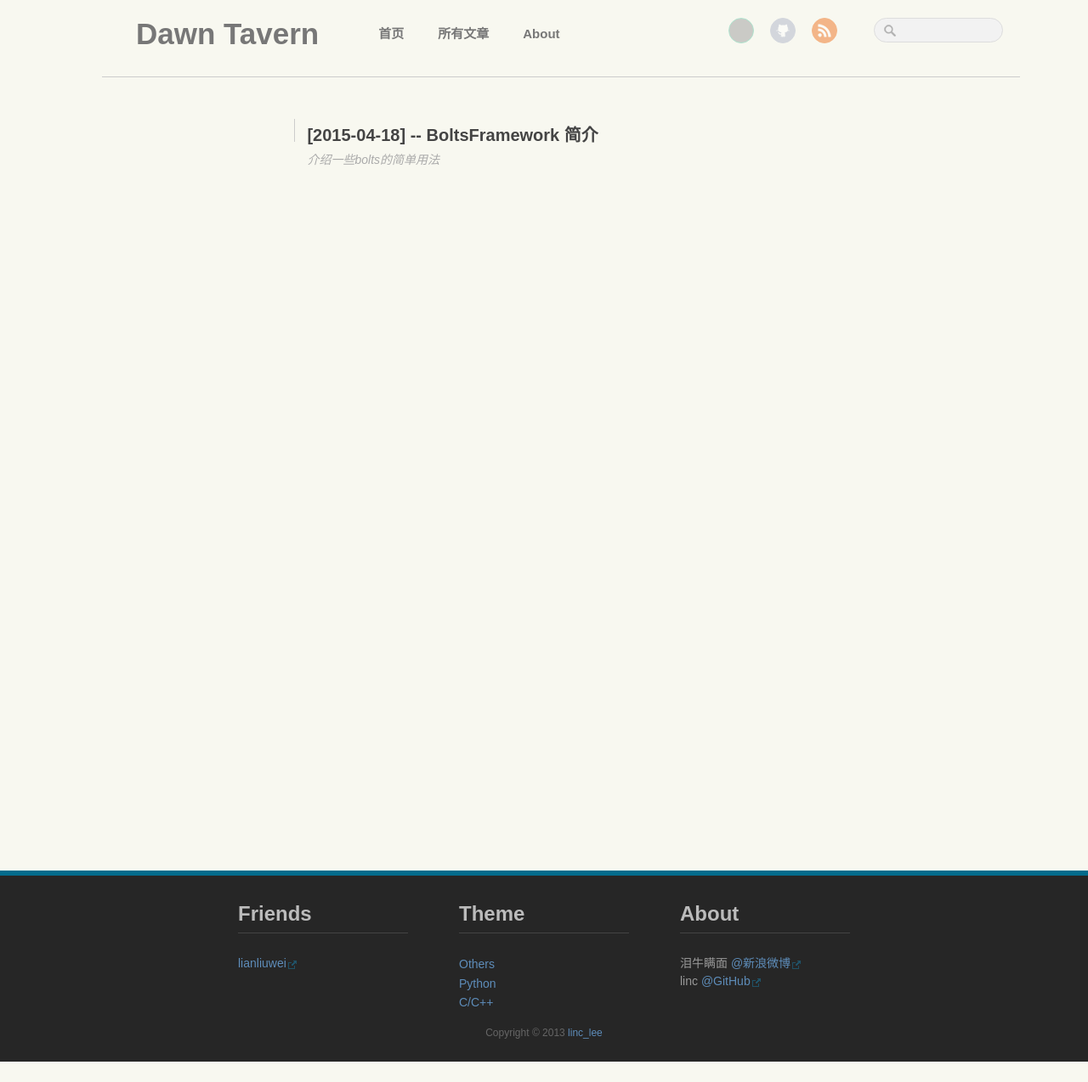
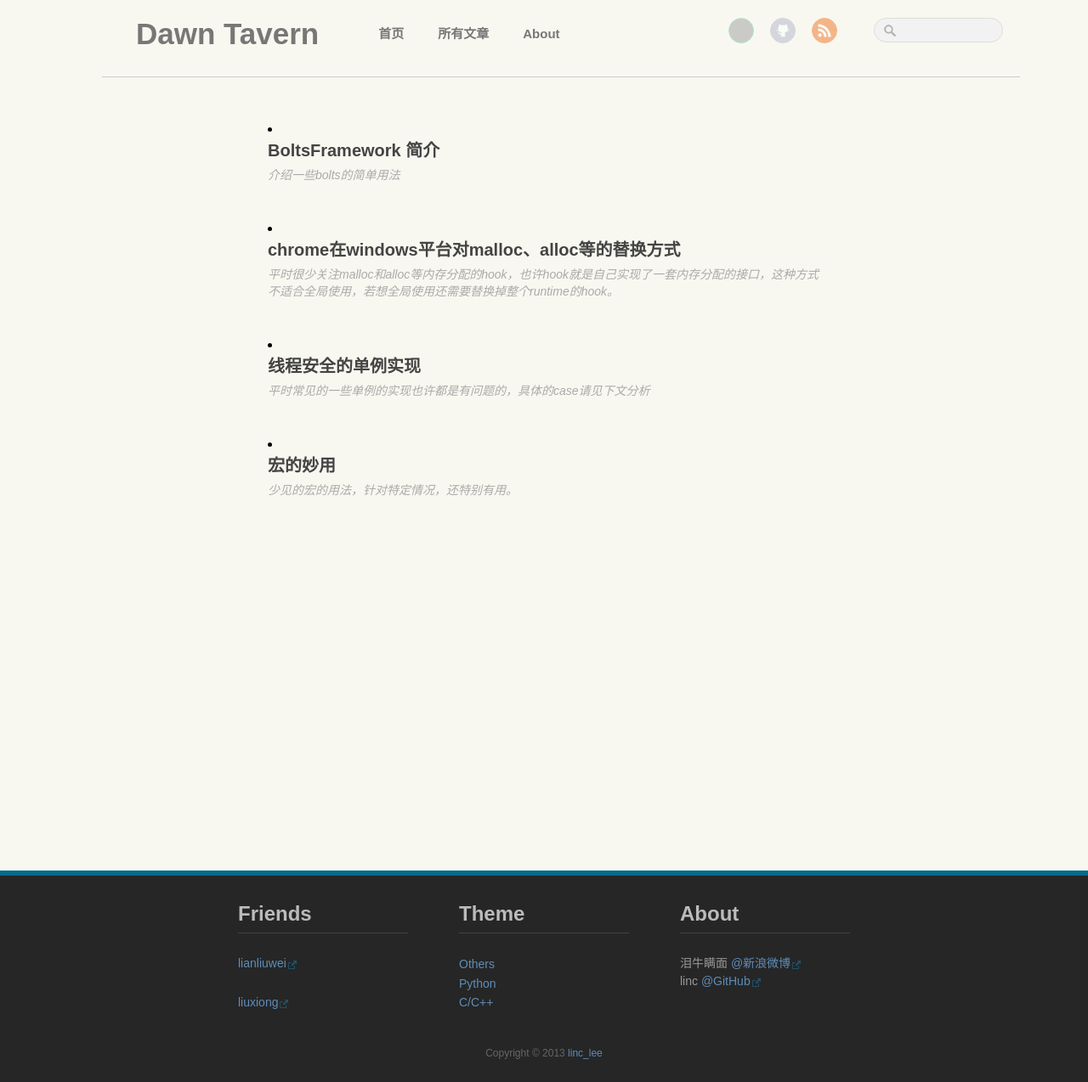
Before and after one commit to lincleejun/lincleejun.github.com, a Jekyll site: the page built from index.html, in a window 1280 px wide. Shown: the whole page at 85% size. Built offline with Jekyll 4.4.1, drawn with Linux system fonts in a browser that asks for light colours; Markdown is read by kramdown in place of the engine named in the settings; before the commit the page ends 1250 px from its top, so only the background shows below that; some of the changed lines change nothing that is shown; grey boxes are pictures that could not be loaded.

Commit message:
add old posts

````diff
--- a/_layouts/page.html
+++ b/_layouts/page.html
@@ -36,6 +36,8 @@ layout:           default
 
 				<p><a href="http://lianliuwei.github.io/" class="external" target="_blank" title="loyoen">lianliuwei</a>
 				</p>
+                <p><a href="http://liuxiong332.github.io/" class="external" target="_blank" title="loyoen">liuxiong</a>
+                </p>
 <!--
 				<p><a href="http://loyoen1990.blog.163.com/" class="external" target="_blank" title="loyoen">loyoen</a>
 			  <br/>
--- /dev/null
+++ b/_posts/blog/2013-10-25-macro-tricks.md
@@ -0,0 +1,118 @@
+---
+layout: post
+title: 宏的妙用
+description: 少见的宏的用法，针对特定情况，还特别有用。
+category: blog
+---
+
+尽管宏在C++中名声不怎么好，但是有时候使用起宏来还是挺方便直观的，一些小技巧能够省下许多代码篇幅也是很爽的。
+
+
+
+背景
+
+有时候需要定义一些枚举和这些枚举对应的字符串，如：错误代码及错误描述，经常我们按照如下方式进行
+
+复制代码
+```cpp
+enum ErrorCode {
+    kOK,
+    kFailed,
+    kUnkown,
+    kFoo,
+    kBar,
+};
+
+const char* error_details_ [] = {
+    "kOk",
+    "kFailed",
+    "kUnkown",
+    "kFoo",
+    "kBar",
+};
+```
+复制代码
+当错误代码数量不是很大时，这种维护可能还没问题，当遇到枚举的值发生变更及修改调整等。可能就需要付出惨烈的代价了，因为量大，所以修改起来比较麻烦，还有位置ID的对应等，于是产生了下面一种升级描述方式。
+
+复制代码
+```cpp
+struct ErrorDescrible {
+    int error_code;
+    const char* describle;
+} error_details_[] = {
+    {kOK, "kOK"},
+    {kFailed, "kFailed"},
+    {kUnkown, "kUnkown"},
+    {kFoo, "kFoo"},
+    {kBar, "kBar"},
+};
+```
+复制代码
+这种方式呢，针对于枚举的值进行任何的变更都将没太大的影响，不再受枚举的值得约束了，同样修改字符串也变得比较直观了，没那么多束手束脚的内容。
+
+但是问题又来了，假如有100个这种类似的枚举、枚举值及字符串，枚举就得写两次，明显效率低下有没有什么更好的改进方法呢？既能省下重复的代码行，又能完成目前这种简单的需求？
+
+这里呢可以使用宏对这些重复的代码进行扩展。
+
+先上代码看看：
+
+复制代码
+```cpp
+#define ERROR_EXPAND(MAP)\
+    MAP(OK, 1, "OK")\
+    MAP(Failed, 2, "Failed")\
+    MAP(Unkown, 3, "Unkown")\
+    MAP(Foo, 4, "Foo")\
+    MAP(Bar, 5, "Bar")\
+
+enum NewErrorCode {
+#define MAP(code, value, describle) k##code = value,
+    ERROR_EXPAND(MAP)
+#undef MAP
+};
+
+struct ErrorDescrible {
+    int error_code;
+    const char* describle;
+} error_details_[] = {
+#define MAP(code, value, describle) {k##code, describle},
+    ERROR_EXPAND(MAP)
+#undef MAP
+};
+```
+复制代码
+完成的功能基本一样，而且还扩展了枚举的值不在是从0开始了，可以说是任意的了。有了这个这个妈妈再也不怕我重复写这块代码了。简洁直观，任意修改，调动。
+
+
+
+看懂了之后其实很简单，就是通过宏扩展将宏一行一行的展开，根据需要挑选出本结构关心的字段，然后拼凑成一个简要的代码，这样就不会再多出写重复的代码。
+
+
+
+原理分析：
+
+将ERROR_EXPAND看成一个元组或者数组的话，map就是应用在其上的一个修士，将现有的内容转换成我想要的。通过不同的MAP宏扩展成不同的内容，完成不同的功能，
+
+
+
+当与枚举关联两三个时，优势比较明显，但是若枚举扩展时变换太多，会导致代码不那么直观，也无法调试。
+
+
+
+
+
+pros：
+
+     减少枚举的重复，使代码读起来更轻松。
+
+
+
+cons：
+
+     缺点就是当不熟悉这个枚举时，或者不熟悉如何展开时，对许多宏的展开还是略有点茫然。
+
+
+
+参考：
+
+  libuv的源码。
--- /dev/null
+++ b/_posts/blog/2013-10-25-sigleton.md
@@ -0,0 +1,215 @@
+---
+layout: post
+title: 线程安全的单例实现
+description: 平时常见的一些单例的实现也许都是有问题的，具体的case请见下文分析
+category: blog
+---
+
+
+## 背景描述
+说明：singleton有各式各样的翻译，因人口味而异，所以，本文中对singleton就直接用英文了。
+
+singleton的实现方式也多多，以下只是做一种非侵入的使用double-checked locking方式进行描述，有错误的地方尽情拍砖。
+
+    在整个软件开发中，singleton应该是使用最广泛的一种设计模式，也几乎每个人都写过若个版本的单例实现，在这些singleton实现中，很大一部分实现均是有问题的，甚至是错误。以下从两个方面进行说明为什么，第一：singleton的生命周期问题，如：有A、B两个singleton，初始化顺序为A、B，析构顺序当然为B、A，但是在A析构时调用了B，这时候将会产生什么结果？ 第二：C++11以前语言本身没有提供内存边界（memory barrier）这个东西（其他语言也会有这个问题），C++的内存模型就不支持内存边界，导致在编译器优化或者cpu乱序（out-of-order）执行时，产生了非预期的结果，且该现象很难复现。
+
+如果您已经熟练使用singleton我建议您直接跳到singleton高级版，查看最后c++11带来的memory barrier给C++程序猿带来的福利。
+
+singleton初级版
+```cpp
+Foo* GetFooInstance() {
+    static Foo foo;
+    return &foo;
+}
+```
+
+或者
+
+```cpp
+Foo& GetFooInstance() {
+    static Foo foo;
+    return foo;
+}
+```
+这种实现是最原始的版本，有时在项目中也是见的最多的一个版本，在单线程程序，甚至在许多单核设备上问题都不是很大，但是遇到多核多线程时，也许就会跪了，是否会有问题还与Foo在构造函数中是否有额外的初始化有关，额外初始化就会花费时间，这样多线程访问到`GetFooInstance`时，也许会有可能会构造两次foo。这样就有了下面一个升级版。
+
+singleton升级版
+
+```cpp
+Foo* GetFooInstance() {
+    static Foo* foo = NULL;
+    if (NULL == foo) {
+        foo = new Foo;   // (1)
+    }
+    return foo;
+}
+```
+这次升级后与上次相差不大，但是可以在(1)后面干点额外的东西了，如二段初始化等，但是还是没避免多线程问题。再次升级一下。
+
+```cpp
+template <typename T>
+class DefaultAllocatorTraits
+{
+public:
+    static T* Allocate()
+    {
+        return new T;
+    }
+    static void Delete(T* t)
+    {
+        typedef char type_must_be_complete[ sizeof(T)? 1: -1 ];
+        delete t;
+    }
+};
+
+
+template <class T, class allocator = DefaultAllocatorTraits<T> >
+class Singleton    {
+public:
+    Singleton()
+        : singleton_(NULL) {
+        InitializeCriticalSection(&wait_event_);
+    }
+    ~Singleton() {
+        DeleteCriticalSection(&wait_event_);
+        allocator::Delete(singleton_);
+    }
+    T* GetInstance() {
+        // (1)
+        if (NULL == singleton_)    {
+            // (2)
+            EnterCriticalSection(&wait_event_);
+            // (3)
+            if (NULL == singleton_)    {
+                singleton_ = allocator::Allocate();
+            }
+            LeaveCriticalSection(&wait_event_);
+        }
+        return singleton_;
+    }
+private:
+    CRITICAL_SECTION wait_event_;
+    T*  singleton_;
+};
+```
+
+
+以上代码使用方式为
+
+```cpp
+static Singleton<Foo> foo;
+foo.GetInstance();
+```
+
+代码看似很长，只是想看清所有内容而已，全部内容都在GetInstance中了，这里面的代码是以windows为例的，为了示例就没有封装锁了，意思一下即可，锁的位置可以放到(1)处，这时候呢每次进入到这个函数里面都得加一次锁，虽然没什么问题，但是消耗挺大的，所以放到（2）处，当获取到临界区的使用权限后，在对singleton_ 进行一次检查,并申请内存内存初始化等,这里进行二段初始化、三段初始化都已经没有问题了，这就是所谓的“Double-Checked Locking”。以下简称DCL。
+DCL解决了大部分情况下遇到的多数问题，如碰到多线程，即使两个线程都进入到二的位置，A线程获得临界区，进入到（3）然后执行完毕后退出临界区，B线程再进入，这时候由于检查了singleton_的有效性，所以不会再次初始化，以后都将不会进入到（2），所以这个版本的singleton基本能够投入使用了。
+但是这也不是没问题的，这里的singleton只负责了申请内存，没有释放，当然整个程序都有效的，有无释放都无所谓了。不过没释放总感觉少点啥，不是吗？
+
+singleton高级版
+传说中，C提供了一个高端的API`[atexit](http://www.cplusplus.com/reference/cstdlib/atexit/)`,这个东西呢能让我们注册一个在程序退出时调用函数的方法，在析构之前，也挺好，如果看着不爽或者不太想用这个时，可以自行实现，chrome的base库里面提供了一个实现[AtExit](http://src.chromium.org/viewvc/chrome/trunk/src/base/at_exit.h?revision=148405),这个都是小事，问题是这个能够辅助我们解决内存释放问题了，修改上面的单例，在申请内存的地方注册一下退出接口。我这里就使用的是`AtExitManager`因为C库那玩意儿不带参数，不能满足我的这个需求。
+修改如下
+
+
+```cpp
+T* GetInstance()
+{
+    if (NULL == singleton_)
+    {
+        EnterCriticalSection(&wait_event_);
+        if (NULL == singleton_)
+        {
+            singleton_ = memory_traits::Allocate();
+            AtExitManager::RegisterCallback(Singleton::OnExit, this);
+        }
+        LeaveCriticalSection(&wait_event_);
+    }
+    return singleton_;
+}
+static void OnExit(void* singleton) {
+    Singleton<T, allocator>* me =
+        reinterpret_cast<Singleton<T, allocator>*>(singleton);
+        allocator::Delete(me->singleton_);
+}
+```
+实现还是比较粗糙的，但是至少能够初始化，能够释放了，不考他自身自灭了。
+到了现在，还是没能解决我的目的，重新初始化及[乱序执行](http://en.wikipedia.org/wiki/Out-of-order_execution)的问题。甚至有时候编译器优化的recorder等一系列的问题，都有可能导致代码并不是按照人想的一样执行
+如
+
+```cpp
+T* GetInstance()
+{
+    // (1)
+    if (NULL == singleton_)
+    {
+        // (2)
+        EnterCriticalSection(&wait_event_);
+        // (3)
+        if (NULL == singleton_)
+        {
+            // (4)
+            singleton_ = allocator::Allocate();
+        }
+        LeaveCriticalSection(&wait_event_);
+    }
+    return singleton_;
+}
+```
+这段代码中，（3）、（4）处的内容被out-of-order执行的cpu弄到前面去执行的话，产生的问题将不可预料，当然这种情况也极少。
+在C++11修改过多线程的内存模型后，添加了memory barrier的东西，使指令在指定的一段内存中不会被使用乱序执行，当然memory barrier这个东西不是所有平台都支持的。有了这个之后修改上面的内容，（注：在java5.1以前的内存模型也会有这个问题，至于现在是否有修改不知道。。。求答案）。
+
+```cpp
+T* GetInstance()
+{
+    std::atomic_thread_fence(std::memory_order_acquire);
+    if (NULL == singleton_)
+    {
+        EnterCriticalSection(&wait_event_);
+        if (NULL == singleton_)
+        {
+            singleton_ = allocator::Allocate();
+        }
+        LeaveCriticalSection(&wait_event_);
+    }
+    std::atomic_thread_fence(std::memory_order_release);
+    return singleton_;
+}
+```
+至于`memory_order_release`放到`singleton_ = allocator::Allocate()`后面也没太大关系。
+有了这么一玩意儿,在fence之间的代码就不会乱序执行了,当然需要编译器支持才能编译的过,详情参见[cplusplus.com](http://www.cplusplus.com/reference/atomic/atomic_thread_fence/?kw=atomic_thread_fence).
+注：linux平台提供了一些barrier可以使用，也能解决该问题。
+最后一个问题，单例牺牲后的恢复，这个问题，在前面提供析构函数的地方基本已经得到解决，有了析构函数之后，对原有变量稍加改动即可。
+因为，使用AtExitManager来控制生命周期后，按如下方式使用：
+
+
+```cpp
+int main() {
+    AtExitManager exit_manager;
+    // other operations.
+    return 0;
+}
+```
+`exit_manager`的生命周期受main控制，所以呢，肯定先于其他静态变量析构，在`exit_manager`退出时就会一一将单例析构，即使出现A B B A，A在调用B的情况，也会重新初始化单例B，因为静态变量还没析构，继续注册，继续析构，所以这种问题得以解决。
+到这里实现的单例，应该来说还是比较完善了。可以尽情的happy了。
+### lock free ###
+
+前面的所有实现中均采用了锁的机制，现在应用的也挺多，但是编程难度挺高的一个lock free，可以让减少锁的使用，同时还可以提高性能，由于这个话题没能具体衡量，所以只好简要一笔带过。留作以后完善。
+
+直接参考chrome的源码也就是讲前面的锁换成一个spin lock，采用原子操作，减少整体线程切换及切换到内核状态等一系列的开销。
+
+参考实现：
+
+[chrome](http://src.chromium.org/viewvc/chrome/trunk/src/base/lazy_instance.h?revision=204953)
+
+这里面的lazy_instance就可以稍加修改拿来使用。
+
+## 结论
+
+最终我们使用DCL的方式实现了一个近乎完善的singleton，但是这只是其中的一种方法，如：c++11提供了一个方法[call_once](http://en.cppreference.com/w/cpp/thread/call_once)，这个一看名字，对于单例来说太爽了。方法多多。
+
+### 参考 ###
+
+- [Double-Checked Locking is Broken](http://www.cs.umd.edu/~pugh/java/memoryModel/DoubleCheckedLocking.html)
+- [C++ and the Perils of Double-Checked Locking by scott meyers and andrei alexandrescu](http://www.aristeia.com/Papers/DDJ_Jul_Aug_2004_revised.pdf)
+- [Double-Checked Locking Is Fixed In C++11](http://preshing.com/20130930/double-checked-locking-is-fixed-in-cpp11/)
+- [chrome lazy_instance](http://src.chromium.org/viewvc/chrome/trunk/src/base/lazy_instance.h?revision=204953)
+- [api design for c++ 第三章]
--- /dev/null
+++ b/_posts/blog/2013-11-02-chrome-memory-alloc.md
@@ -0,0 +1,197 @@
+---
+layout: post
+title: chrome在windows平台对malloc、alloc等的替换方式
+description: 平时很少关注malloc和alloc等内存分配的hook，也许hook就是自己实现了一套内存分配的接口，这种方式不适合全局使用，若想全局使用还需要替换掉整个runtime的hook。
+category: blog
+---
+
+## 背景
+
+这里的标准内存申请释放指的是语言本身使用的malloc、free、calloc、new、delete等。
+
+平台windows 7. 其他平台得绕道了- -！。
+
+## 热身
+
+使标准库的malloc、free等函数调用我们自己的实现通常有两种方法，一种，iat hook等形式，另外一种就是替换标准库为新实现。
+
+第一种实现估计是老生常谈了，没啥新颖的，但是会杀毒软件等当为病毒等玩意儿干，狗拿耗子啊。
+
+第二种方法，在没有看过chrome的allocator工程的具体实现之前或者说没看过prep_libc.py这个脚本以前，一直都没有这个概念，又一次感觉弱爆了。
+
+技术要点
+
+其实第二种说白了也很简单，实现就是通过visual studio 提供lib命令，将库里面的默认malloc等实现给移除。链接库的时候，使用新的libcmt.lib进行链接即可。由于是已经将malloc等函数给移除了，所以这时就需要自己实现一份就行了，然后链接，不会出现二义性。世界变得又美好了。
+
+这份新实现的malloc等函数就可以任意的实现了（chrome中在base/allocator/allocator_shim.cc中）。如：chrome用tcmalloc等来替换原生的内存申请函数。至于tcmalloc的性能什么的自行google。
+
+来一段内存申请的函数瞧瞧
+
+```cpp
+void* malloc(size_t size) __THROW {
+  void* ptr;
+  for (;;) {
+#ifdef ENABLE_DYNAMIC_ALLOCATOR_SWITCHING
+    switch ( allocator) {
+      case JEMALLOC :
+        ptr = je_malloc( size);
+        break;
+      case WINHEAP :
+      case WINLFH :
+        ptr = win_heap_malloc( size);
+        break;
+      case TCMALLOC :
+      default:
+        ptr = do_malloc( size);
+        break;
+    }
+#else
+    // TCMalloc case.
+    ptr = do_malloc( size);
+#endif
+    if ( ptr)
+      return ptr ;
+
+    if (! new_mode || !call_new_handler (true))
+      break;
+  }
+  return ptr;
+}
+```
+就一堆宏了，说到底都交给tcmalloc去干苦力去，没啥好讲的。
+
+在进入prep_libc.py脚本之前，来一段lib里面的内容看看，
+
+从%VCInstallDir%VC\lib\libcmt.lib中导出关于malloc.obj部分的信息
+
+```
+f:\dd\vctools\crt_bld\SELF_X86\crt\src\build\INTEL\mt_obj\malloc.obj
+f:\dd\vctools\crt_bld\SELF_X86\crt\src\build\INTEL\mt_obj\msize.obj
+f:\dd\vctools\crt_bld\SELF_X86\crt\src\build\INTEL\mt_obj\realloc.obj
+f:\dd\vctools\crt_bld\SELF_X86\crt\src\build\INTEL\mt_obj\recalloc.obj
+
+\libcmtd.lib
+
+f:\dd\vctools\crt_bld\SELF_X86\crt\src\build\INTEL\xmt_obj\malloc.obj
+f:\dd\vctools\crt_bld\SELF_X86\crt\src\build\INTEL\xmt_obj\msize.obj
+f:\dd\vctools\crt_bld\SELF_X86\crt\src\build\INTEL\xmt_obj\realloc.obj
+f:\dd\vctools\crt_bld\SELF_X86\crt\src\build\INTEL\xmt_obj\recalloc.obj
+```
+其余内存省略了。。
+
+
+从chrome的allocator工程中导出的信息看一下
+```cpp
+..\..\build\Debug\obj\allocator\allocator_shim.obj
+..\..\build\Debug\obj\allocator\jemalloc.obj
+```
+注意：
+
+allocator工程的内存申请释放函数在allocator_shim.obj中。
+
+好叻，现在的任务就是讲libcmtd.lib中的malloc.obj给移走。剩余部分不变，然后依赖上添加allocator工程即可。工程属性中添加上忽略libcmtd.lib。不忽略就会依赖默认的了- -！
+
+
+大体思路已经屡清了。就是将%VCInstallDir%VC\lib\libcmtd.lib拷贝一份，拷贝内容的malloc.obj等内容是被移除的，然后依赖allocator库。去掉默认libcmtd的依赖。
+
+上prep_libc.py
+
+```python
+#!/usr/bin/env python
+# Usage: prep_libc.py <VCLibDir> <OutputDir> <arch>
+#
+# VCLibDir is the path where VC is installed, something like:
+#    C:\Program Files\Microsoft Visual Studio 8\VC\lib
+# OutputDir is the directory where the modified libcmt file should be stored.
+# arch is either 'ia32' or 'x64'
+
+import os
+import shutil
+import subprocess
+import sys
+
+def run(command, filter=None):
+  """Run |command|, removing any lines that match |filter|. The filter is
+  to remove the echoing of input filename that 'lib' does."""
+  popen = subprocess.Popen(
+      command, stdout=subprocess.PIPE, stderr=subprocess.STDOUT)
+  out, _ = popen.communicate()
+  for line in out.splitlines():
+    if filter and line.strip() != filter:
+      print line
+  return popen.returncode
+
+def main():
+  bindir = 'SELF_X86'
+  objdir = 'INTEL'
+  vs_install_dir = sys.argv[1]
+  outdir = sys.argv[2]
+  if "x64" in sys.argv[3]:
+    bindir = 'SELF_64_amd64'
+    objdir = 'amd64'
+    vs_install_dir = os.path.join(vs_install_dir, 'amd64')
+  output_lib = os.path.join(outdir, 'libcmt.lib')
+  shutil.copyfile(os.path.join(vs_install_dir, 'libcmt.lib'), output_lib)
+  shutil.copyfile(os.path.join(vs_install_dir, 'libcmt.pdb'),
+                  os.path.join(outdir, 'libcmt.pdb'))
+
+  vspaths = [
+    'build\\intel\\mt_obj\\',
+    'f:\\dd\\vctools\\crt_bld\\' + bindir + \
+      '\\crt\\src\\build\\' + objdir + '\\mt_obj\\',
+    'F:\\dd\\vctools\\crt_bld\\' + bindir + \
+      '\\crt\\src\\build\\' + objdir + '\\mt_obj\\nativec\\\\',
+    'F:\\dd\\vctools\\crt_bld\\' + bindir + \
+      '\\crt\\src\\build\\' + objdir + '\\mt_obj\\nativecpp\\\\',
+    'f:\\binaries\\Intermediate\\vctools\\crt_bld\\' + bindir + \
+      '\\crt\\prebuild\\build\\INTEL\\mt_obj\\cpp_obj\\\\',
+    ]
+
+  objfiles = ['malloc', 'free', 'realloc', 'new', 'delete', 'new2', 'delete2',
+              'align', 'msize', 'heapinit', 'expand', 'heapchk', 'heapwalk',
+              'heapmin', 'sbheap', 'calloc', 'recalloc', 'calloc_impl',
+              'new_mode', 'newopnt', 'newaopnt']
+  for obj in objfiles:
+    for vspath in vspaths:
+      cmd = ('lib /nologo /ignore:4006,4014,4221 /remove:%s%s.obj %s' %
+             (vspath, obj, output_lib))
+      run(cmd, obj + '.obj')
+
+if __name__ == "__main__":
+  sys.exit(main())
+```
+
+内容不多，看vspaths就是构造一个路径，与平台及体系结构有关。
+
+具体路劲参照这个
+
+```cpp
+f:\dd\vctools\crt_bld\SELF_X86\crt\src\build\INTEL\mt_obj\malloc.obj
+```
+
+objfiles就是我们要替换的一些obj文件
+
+最后就是调用lib命令来对库中的一些obj进行移除。完事。
+
+
+大家可能还有一个小疑问就是，
+
+```
+f:\dd\vctools\crt_bld\SELF_X86\crt\src\build\INTEL\mt_obj\malloc.obj
+```
+
+这个路劲，基本上没有人的电脑上有这么一个路劲，那他到底是什么呢？或者平时调试标准库的时候，就会弹出一个这么样的路径，提示我们有错。问题是都没有这个路劲？
+
+再想想，由于是静态库，只是将我们的obj组织在了一块，说明原始obj放到了这么一个路径，这些苦都是微软提供给我们的，so。这个路径是微软编译这些库的时候的路径。那我们为什么能够找到他的呢？神秘的pdb现身说法了。他知道一切。这就是为什么，上面的python脚本中，要连带pdb一块拷走了。
+
+
+所以呢，下次看到这个dd啥的路劲的时候，就不惊讶了。
+
+
+## 结论
+
+通过这个allocator长了两个见识，
+
+1.lib命令的使用，有了这个玩意儿，我至少能够知道lib里面放了点啥不至于两眼一抹黑。
+
+2.标准库的new和delete的hook，用这玩意儿，明显舒畅多了。又不至于mfc那种，各种宏。
--- a/index.html
+++ b/index.html
@@ -2,37 +2,13 @@
 layout: page
 ---
 <div class="index-artical">
-	<ul class="index-mid"> </ul>
-	<ul class="index-right">
 	<br>
     {% for post in site.categories.blog %}
         <li>
             <h2>
-            	<a href="{{ post.url }}">[{{ post.date | date:  "%Y-%m-%d"  }}] -- {{ post.title }}</a>
+            	<a href="{{ post.url }}">{{ post.title }}</a>
             </h2>
 			<span class="title-desc">{{ post.description }}</span>
         </li>
     {% endfor %}
-    </ul>
-
-
-	<!--
-	<ul class="index-right">
-    {% for post in site.categories.theme%}
-        <li>
-            <h2>
-            	<a href="{{ post.url }}"><img src="{{ post.img }}" width=200 height=120/></a>
-            </h2>
-            <span class="title-desc">{{ post.description }}</span>
-        </li>
-    {% endfor %}
-    </ul>
-	--!>
 </div>
-
-<script type="text/javascript">
-$(function(){
-    var height = $('.index-artical').height();
-    $('.index-mid').height(height-90);
-});
-</script>
````
